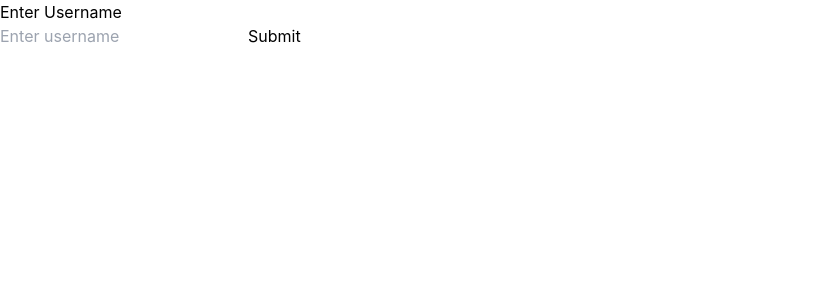
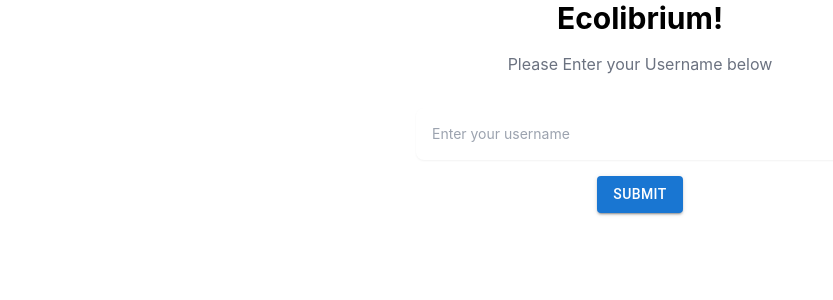
Before and after one commit to kushal1929/carbon_footprint_tracker_1, a React (Create React App) app: page /register/1 in a window 1280 px wide. Shown: the top 300 px of the page, without its empty margins (0-833 px from the left). Built offline with nearby package versions, Linux system fonts and the light colour scheme.

Commit message:
username and home working with hyperui

```diff
--- a/src/components/ForgotPassword.js
+++ b/src/components/ForgotPassword.js
@@ -2,6 +2,7 @@ import React, { useState } from 'react';
 import { ToastContainer, toast } from 'react-toastify';
 import 'react-toastify/dist/ReactToastify.css';
 import { getAuth, sendPasswordResetEmail } from 'firebase/auth';
+import Button from '@mui/material/Button';
 
 const ForgotPassword = () => {
   const [email, setEmail] = useState('');
@@ -60,14 +61,15 @@ const ForgotPassword = () => {
           </div>
         </div>
 
-        <div className="flex items-center justify-between">
-          <button
+        <div className="flex justify-center">
+          <Button
+          variant='contained'
             type="button"
             className="inline-block rounded-lg bg-blue-500 px-5 py-3 text-sm font-medium text-white"
             onClick={handleResetPassword}
           >
             Reset Password
-          </button>
+          </Button>
         </div>
       </form>
     </div>
--- a/src/components/Home.js
+++ b/src/components/Home.js
@@ -6,6 +6,7 @@ import { app } from '../firebaseconfig';
 import { Line } from 'react-chartjs-2';
 import "chart.js/auto";
 import Header from './common/Header'
+import './common/Tailwind.css';
 
 export default function Home() {
   const navigate = useNavigate();
@@ -133,19 +134,12 @@ export default function Home() {
 
 
   return (
-    <>
-    <Header />
     <div>
       <h1>Welcome, {username}!</h1>
-      {chartData.labels && chartData.labels.length > 0 ?
-        (
-        <Line data={chartData} />
-        ) : (<p>No data available for chart</p>)
-      }
+
       <button onClick={handleNavigateToCarbon}>Calculate Carbon Footprint</button>
       <button onClick={handleNavigateToEatingHabits}>Eating Habits</button>
       <button onClick={handleLogout}>Log out</button>
     </div>
-    </>
   );
 }
--- a/src/components/Login.js
+++ b/src/components/Login.js
@@ -23,7 +23,7 @@ return(
       <h1 className="text-2xl font-bold sm:text-3xl">Get started today!</h1>
 
       <p className="mt-4 text-gray-500">
-      Start Your Green Odyssey! Measure. Improve. Thrive. Ecolibrium - Your Personal Guide to a Greener, Healthier Tomorrow!
+      Continue Your Green Odyssey! Measure. Improve. Thrive. Ecolibrium - Your Personal Guide to a Greener, Healthier Tomorrow!
       </p>
     </div>
 
--- a/src/components/UsernameInput.js
+++ b/src/components/UsernameInput.js
@@ -3,6 +3,7 @@ import { useNavigate, useParams } from 'react-router-dom';
 import { collection, doc, setDoc, getFirestore, getDoc } from 'firebase/firestore';
 import { ToastContainer, toast } from 'react-toastify';
 import 'react-toastify/dist/ReactToastify.css';
+import Button from '@mui/material/Button';
 
 const UsernameInput = () => {
   const navigate = useNavigate();
@@ -34,16 +35,42 @@ const UsernameInput = () => {
   };
 
   return (
+    <div className="mx-auto max-w-screen-xl px-4 py-16 sm:px-6 lg:px-8">
+  <div className="mx-auto max-w-lg text-center">
+    <h1 className="text-2xl font-bold sm:text-3xl">Ecolibrium!</h1>
+
+    <p className="mt-4 text-gray-500">
+      Please Enter your Username below
+    </p>
+  </div>
+
+  <form action="" className="mx-auto mb-0 mt-8 max-w-md space-y-4">
     <div>
-      <h3>Enter Username</h3>
-      <input
-        type="text"
-        placeholder="Enter username"
-        value={username}
-        onChange={(e) => setUsername(e.target.value)}
-      />
-      <button onClick={handleUsernameSubmit}>Submit</button>
+      <label htmlFor="Username" className="sr-only">Username</label>
+
+      <div className="relative">
+        <input
+          type="text"
+          value={username}
+          className="w-full rounded-lg border-gray-200 p-4 pe-12 text-sm shadow-sm"
+          onChange={(e) => setUsername(e.target.value)}
+          placeholder="Enter your username"
+        />
+      </div>
     </div>
+
+    <div className="flex justify-center">
+      <Button
+        variant='contained'
+        type="button"
+        className="inline-block rounded-lg bg-blue-500 px-5 py-3 text-sm font-medium text-white"
+        onClick={handleUsernameSubmit}
+      >
+       Submit
+      </Button>
+    </div>
+  </form>
+  </div>
   );
 };
 
```
